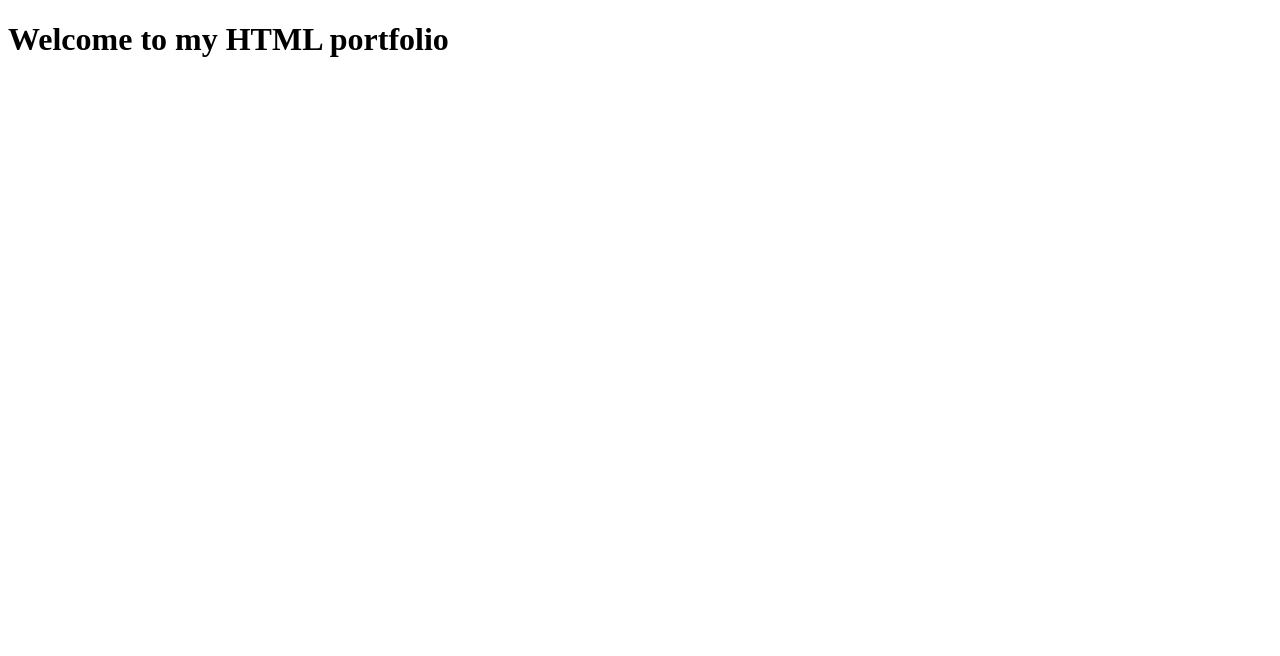
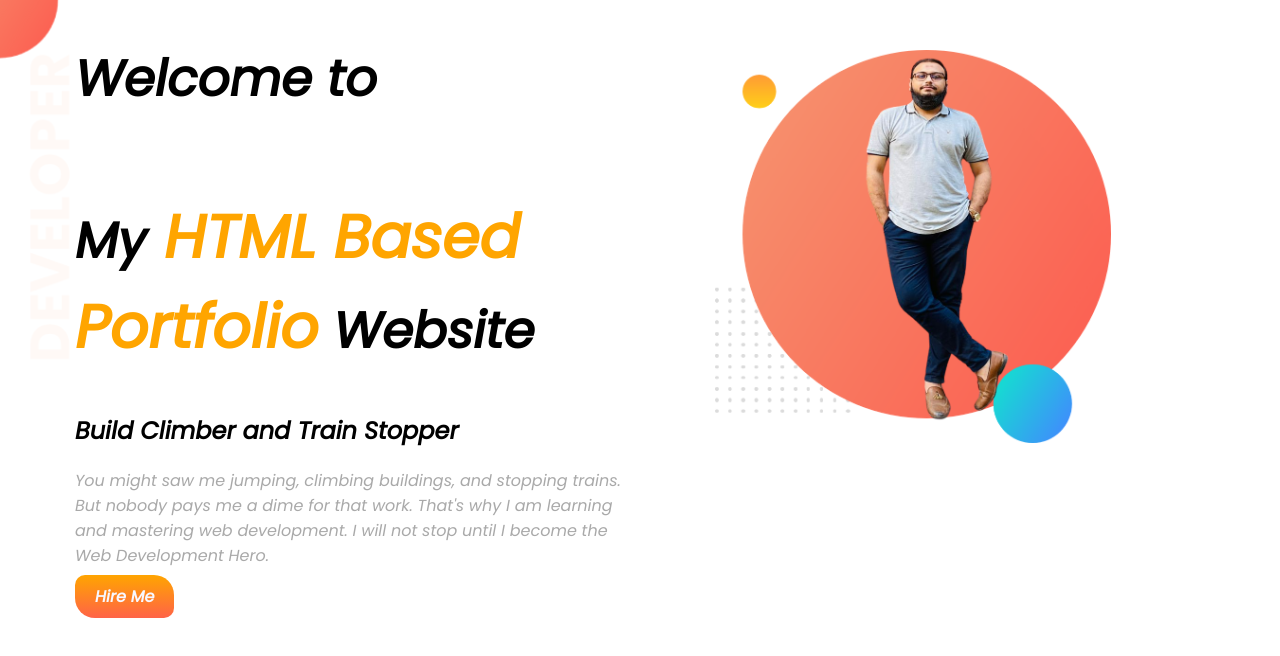
Before and after one commit to nabil012/nabil-portfolio, a plain HTML site: page index.html in a window 1280 px wide. Drawn offline with Linux system fonts and the light colour scheme.

Commit message:
bannerpush

```diff
--- a/index.html
+++ b/index.html
@@ -4,10 +4,24 @@
     <meta charset="UTF-8">
     <meta http-equiv="X-UA-Compatible" content="IE=edge">
     <meta name="viewport" content="width=device-width, initial-scale=1.0">
-    <title>Document</title>
+    <title>Nabil Html portfolio</title>
+    <link rel="preconnect" href="https://fonts.googleapis.com">
+<link rel="preconnect" href="https://fonts.gstatic.com" crossorigin>
+<link href="https://fonts.googleapis.com/css2?family=Poppins:ital@1&display=swap" rel="stylesheet">
+    <link rel="stylesheet" href="style.css">
 </head>
 <body>
-    <h1>Welcome to my HTML portfolio
-    </h1>
+<section class="banner1">
+    <div class="half-width">
+        <h1>Welcome to <br> <br>My<span class="h1color"> HTML Based Portfolio</span> Website</h1>
+     <h2> Build Climber and Train Stopper</h2>
+     <p class="para1">You might saw me jumping, climbing buildings, and stopping trains. But nobody pays me a dime for that work. That's why I am learning and mastering web development. I will not stop until I become the Web Development Hero.</p>
+     <a class="hiring-link" href="https://www.facebook.com/saeedhasan.nabil.1/">Hire Me</a>
+    </div>
+     <div  class="half-width">
+         <img src="images/my-bg.png" alt="">
+    </div>
+
+</section>
 </body>
 </html>
--- /dev/null
+++ b/style.css
@@ -0,0 +1,37 @@
+body {
+  font-family: "Poppins", sans-serif;
+  margin: 0;
+}
+h1 {
+  font-size: 50px;
+}
+.h1color {
+  color: orange;
+  font-size: 60px;
+}
+section {
+  display: flex;
+}
+.para1 {
+  color: darkgrey;
+}
+.hiring-link {
+  text-decoration: none;
+  background-image: linear-gradient(orange, tomato);
+  padding: 10px 20px;
+  border-radius: 10px 20px;
+  color: ghostwhite;
+  font-weight: bold;
+}
+.half-width {
+  width: 50%;
+  padding-left: 75px;
+}
+.half-width img {
+  width: 70%;
+  padding-top: 50px;
+}
+.banner1 {
+  background-image: url(images/top-banner.png);
+  background-repeat: no-repeat;
+}
```
Also changed, not shown: images/banner2.jpg (added), images/banner3.jpg (added), images/dream-bg.png (added), images/exp-bg.png (added), images/my-bg.png (added), images/my-bg2.png (added), images/top-banner.png (added).
